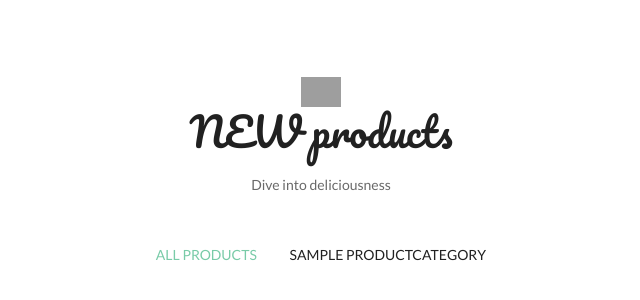
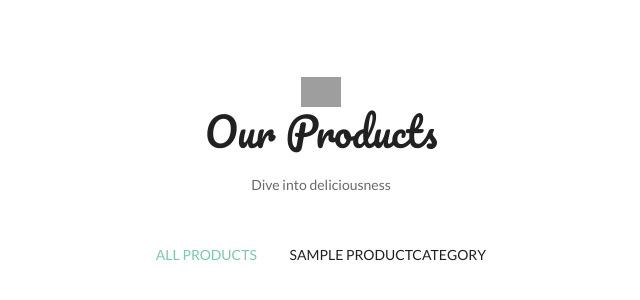
Before and after one commit to chiseledCoder-zz/soulsugar, a Django app: page / in a window 1280 px wide. Shown: the part 538-838 px from the top of the page, without its empty margins (319-959 px from the left). Run offline with Django 3.2, Linux system fonts and the light colour scheme; tables that the repository leaves empty hold one stand-in row (values such as "Sample post"); grey boxes marked "Sample" are stand-in pictures; parts of the project's set-up code (start-up, migrations or seed data) failed here and were passed over; some libraries are stand-ins or nearby versions; grey boxes are pictures that could not be loaded.

Commit message:
email settings update v1

```diff
--- a/frontend/views.py
+++ b/frontend/views.py
@@ -82,7 +82,7 @@ def contact_form(request):
 		contact_message = request.POST['contact_message']
 		email_message = str(contact_message) + "\n by " + str(contact_name)+ "\n " + str(contact_email)
 
-		send_mail("New inquiry from Soul Sugar Website", email_message, settings.EMAIL_HOST_USER, ['soulsugarbakery@gmail.com'], fail_silently=False)
+		send_mail("New inquiry from Soul Sugar Website", email_message, settings.EMAIL_HOST_USER, ['nikhil.salome@gmail.com'], fail_silently=False)
 		print send_mail
 	context = {
 		"success" : "We have received your message. Will get back to you shortly!"
--- a/templates/index.html
+++ b/templates/index.html
@@ -24,7 +24,7 @@
 								<div class="noo-product-grid-wrap commerce ">
 									<div class="noo-sh-title">
 										<img width="40" height="39" src="{% static 'images/icon_p.png' %}" alt=""/>
-										<h2>NEW products</h2>
+										<h2>Our Products</h2>
 										<p>Dive into deliciousness</p>
 									</div>
 									<div class="noo-product-filter masonry-filters">
```
